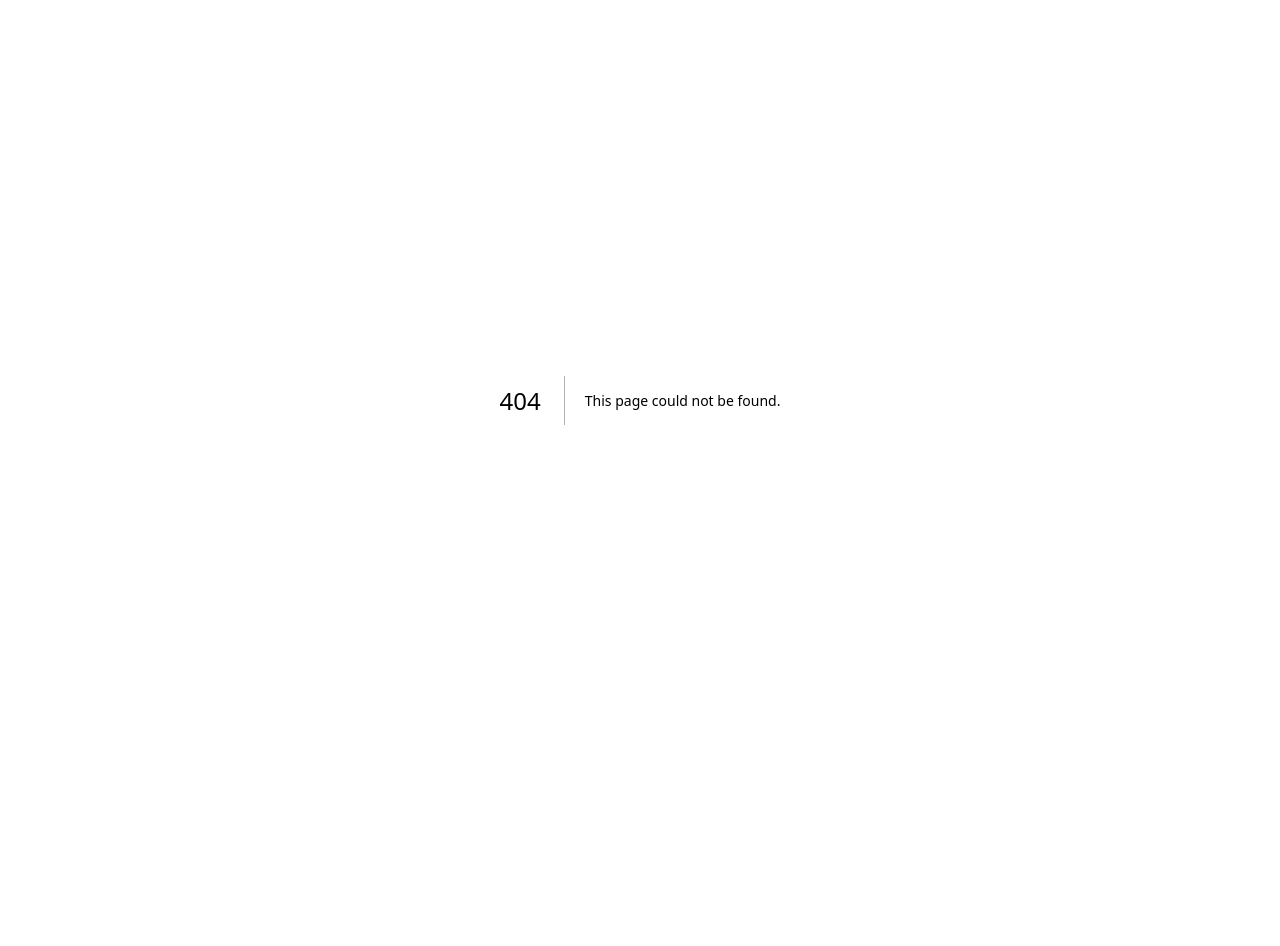
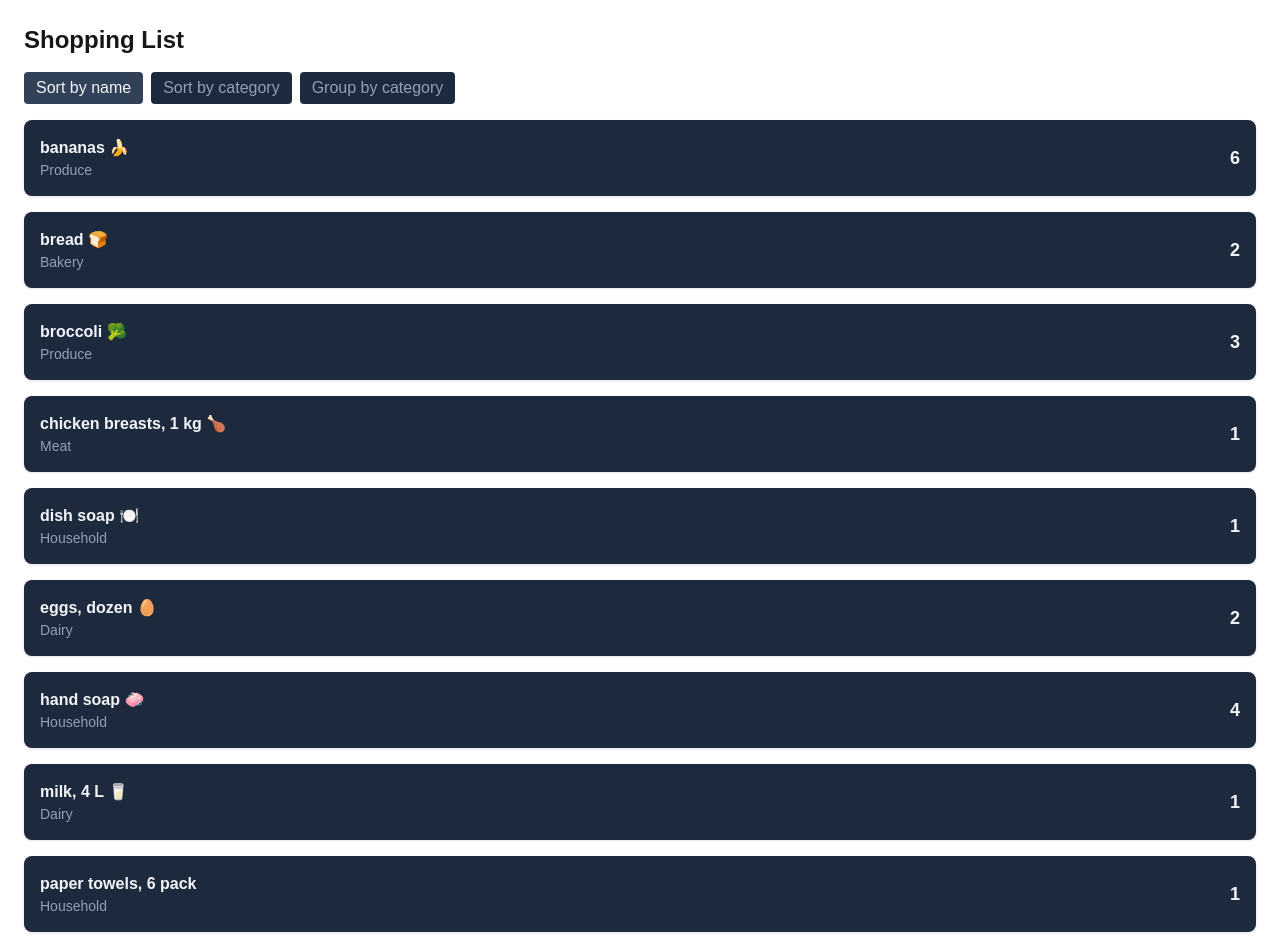
Before and after one commit to Diorphil/Lab1week2, a Next.js app: page /week-5 in a window 1280 px wide. Before the commit this address had no page. Shown: the top 946 px of the page. Before the commit the page ends 800 px from the top, so only its background shows below. Built offline with nearby package versions, Linux system fonts and the light colour scheme.

Commit message:
week 5 asssignment

```diff
--- a/app/page.tsx
+++ b/app/page.tsx
@@ -3,6 +3,10 @@ export default function Home() {
   return (
     <main>
       <h1>CPRG 306: Web Development 2 - Assignments</h1>
+         <div className=" flex justify-center items-start">
+        <Link className="p-10 bg-gray-600 text-white rounded-lg" href="/week-5">
+          <button type="button">week-5</button></Link>
+      </div>
       <div className=" flex justify-center items-start">
         <Link className="p-10 bg-gray-600 text-white rounded-lg" href="/week-2">
           <button type="button">week-2</button></Link>
--- a/app/week-4/new-item.tsx
+++ b/app/week-4/new-item.tsx
@@ -5,15 +5,27 @@ import { useState } from "react";
 export default function NewItem() {
 	const [name, setName] = useState("");
 	const [nameTouched, setNameTouched] = useState(false);
+	const [nameHasInvalidChars, setNameHasInvalidChars] = useState(false);
 	const [quantity, setQuantity] = useState(1);
 	const [category, setCategory] = useState("produce");
+
+	const handleNameChange = (e: React.ChangeEvent<HTMLInputElement>) => {
+		const value = e.target.value;
+		const hasInvalidChars = /[^a-zA-Z\s]/.test(value);
+		setNameHasInvalidChars(hasInvalidChars);
+		setName(value);
+	};
 
 	const handleSubmit = (e: React.FormEvent) => {
 		e.preventDefault();
 
-		if (!name || name.length < 2) {
+		if (!name || name.length < 2 || nameHasInvalidChars) {
 			setNameTouched(true);
-			alert("Name must be at least 2 characters.");
+			if (nameHasInvalidChars) {
+				alert("Name must contain only letters.");
+			} else {
+				alert("Name must be at least 2 characters.");
+			}
 			return;
 		}
 
@@ -26,6 +38,7 @@ export default function NewItem() {
 		setQuantity(1);
 		setCategory("produce");
 		setNameTouched(false);
+		setNameHasInvalidChars(false);
 	};
 
 	return (
@@ -37,16 +50,19 @@ export default function NewItem() {
 					<input
 						type="text"
 						value={name}
-						onChange={(e) => setName(e.target.value)}
+						onChange={handleNameChange}
 						onBlur={() => setNameTouched(true)}
 						placeholder="Enter item name"
 						required
 						className={`w-full px-3 py-2 border rounded-md focus:outline-none focus:ring-2 ${
-							nameTouched && !name ? "border-red-500 focus:ring-red-300" : "border-gray-300 focus:ring-yellow-300"
+							(nameTouched && name.length < 2) || nameHasInvalidChars ? "border-red-500 focus:ring-red-300" : "border-gray-300 focus:ring-yellow-300"
 						}`}
 					/>
-					{(nameTouched && (!name || name.length < 2)) && (
-						<p className="text-red-500 text-sm mt-1">Name must be at least 2 characters.</p>
+					{nameHasInvalidChars && (
+						<p className="text-red-500 text-sm mt-1">Put only letters.</p>
+					)}
+					{(nameTouched && name.length < 2 && !nameHasInvalidChars) && (
+						<p className="text-red-500 text-sm mt-1">Name must be at least 2 letters.</p>
 					)}
 				</div>
 				<div>
@@ -84,7 +100,8 @@ export default function NewItem() {
 				<div className="pt-2">
 					<button
 						type="submit"
-						className="w-full py-2 rounded-md text-white font-medium bg-gradient-to-r from-purple-600 via-pink-500 to-yellow-400 hover:opacity-95 shadow"
+						disabled={!name || name.length < 2 || nameHasInvalidChars}
+						className="w-full py-2 rounded-md text-white font-medium bg-gradient-to-r from-purple-600 via-pink-500 to-yellow-400 hover:opacity-95 shadow disabled:bg-gray-400 disabled:cursor-not-allowed disabled:opacity-60"
 					>
 						Add Item
 					</button>
--- /dev/null
+++ b/app/week-5/item-List.tsx
@@ -0,0 +1,108 @@
+"use client";
+
+import { useState } from "react";
+import Item from "./item";
+import items from "./item.json";
+
+type ItemType = {
+  id: string;
+  name: string;
+  quantity: number;
+  category: string;
+};
+
+export default function ItemList() {
+  const [listItems] = useState<ItemType[]>(items as ItemType[]);
+  const [sortBy, setSortBy] = useState<string>("name");
+
+  const sortedItems = [...listItems].sort((a, b) => {
+    if (sortBy === "category") {
+      return a.category.localeCompare(b.category);
+    }
+    return a.name.localeCompare(b.name);
+  });
+
+  const grouped = Object.entries(
+    listItems.reduce<Record<string, ItemType[]>>((acc, it) => {
+      const cat = it.category ?? "uncategorized";
+      if (!acc[cat]) acc[cat] = [];
+      acc[cat].push(it);
+      return acc;
+    }, {})
+  )
+    .map(([category, items]) => ({
+      category,
+      items: items.sort((a, b) => a.name.localeCompare(b.name)),
+    }))
+    .sort((a, b) => a.category.localeCompare(b.category));
+
+  return (
+    <>
+      <div className="mb-4 flex gap-2">
+        <button
+          onClick={() => setSortBy("name")}
+          className={
+            (sortBy === "name"
+              ? "bg-slate-700 text-slate-100"
+              : "bg-slate-800 text-slate-400") + " px-3 py-1 rounded"
+          }
+        >
+          Sort by name
+        </button>
+
+        <button
+          onClick={() => setSortBy("category")}
+          className={
+            (sortBy === "category"
+              ? "bg-slate-700 text-slate-100"
+              : "bg-slate-800 text-slate-400") + " px-3 py-1 rounded"
+          }
+        >
+          Sort by category
+        </button>
+
+        <button
+          onClick={() => setSortBy("group")}
+          className={
+            (sortBy === "group"
+              ? "bg-slate-700 text-slate-100"
+              : "bg-slate-800 text-slate-400") + " px-3 py-1 rounded"
+          }
+        >
+          Group by category
+        </button>
+      </div>
+
+      {sortBy === "group" ? (
+        <div className="space-y-6">
+          {grouped.map((g) => (
+            <section key={g.category}>
+              <h3 className="font-semibold capitalize">{g.category}</h3>
+              <ul className="pl-4 mt-2 space-y-2">
+                {g.items.map((it) => (
+                  <Item
+                    key={String(it.id)}
+                    name={it.name}
+                    quantity={it.quantity}
+                    category={it.category}
+                  />
+                ))}
+              </ul>
+            </section>
+          ))}
+        </div>
+      ) : (
+        <ul className="space-y-4">
+          {sortedItems.map((it) => (
+            <Item
+              key={String(it.id)}
+              name={it.name}
+              quantity={it.quantity}
+              category={it.category}
+            />
+          ))}
+        </ul>
+      )}
+    </>
+  );
+}
--- /dev/null
+++ b/app/week-5/item.json
@@ -0,0 +1,74 @@
+[
+  {
+    "id": "1h2GJKH12gkHG31h1H",
+    "name": "milk, 4 L 🥛",
+    "quantity": 1,
+    "category": "dairy"
+  },
+  {
+    "id": "2KJH3k2j3H1k2J3K1H",
+    "name": "bread 🍞",
+    "quantity": 2,
+    "category": "bakery"
+  },
+  {
+    "id": "3h2KJH3k2j3H1k2J3",
+    "name": "eggs, dozen 🥚",
+    "quantity": 2,
+    "category": "dairy"
+  },
+  {
+    "id": "4k2J3K1H2GJKH12gk",
+    "name": "bananas 🍌",
+    "quantity": 6,
+    "category": "produce"
+  },
+  {
+    "id": "5H1h1H2KJH3k2j3H",
+    "name": "broccoli 🥦",
+    "quantity": 3,
+    "category": "produce"
+  },
+  {
+    "id": "6H1k2J3K1H2GJKH1",
+    "name": "chicken breasts, 1 kg 🍗",
+    "quantity": 1,
+    "category": "meat"
+  },
+  {
+    "id": "7gkHG31h1H2KJH3k",
+    "name": "pasta sauce 🍝",
+    "quantity": 3,
+    "category": "canned goods"
+  },
+  {
+    "id": "8j3H1k2J3K1H2GJK",
+    "name": "spaghetti, 454 g 🍝",
+    "quantity": 2,
+    "category": "dry goods"
+  },
+  {
+    "id": "9H12gkHG31h1H2KJ",
+    "name": "toilet paper, 12 pack 🧻",
+    "quantity": 1,
+    "category": "household"
+  },
+  {
+    "id": "10H3k2j3H1k2J3K1",
+    "name": "paper towels, 6 pack",
+    "quantity": 1,
+    "category": "household"
+  },
+  {
+    "id": "11k2J3K1H2GJKH12",
+    "name": "dish soap 🍽️",
+    "quantity": 1,
+    "category": "household"
+  },
+  {
+    "id": "12GJKH12gkHG31h1",
+    "name": "hand soap 🧼",
+    "quantity": 4,
+    "category": "household"
+  }
+]
--- /dev/null
+++ b/app/week-5/item.tsx
@@ -0,0 +1,17 @@
+interface ItemProps {
+  name: string;
+  quantity: number;
+  category: string;
+}
+
+export default function Item({ name, quantity, category }: ItemProps) {
+  return (
+    <li className="flex justify-between items-center bg-slate-800 text-slate-100 p-4 rounded-lg shadow">
+      <div>
+        <p className="font-semibold">{name}</p>
+        <p className="text-sm text-slate-400 capitalize">{category}</p>
+      </div>
+      <span className="text-lg font-bold">{quantity}</span>
+    </li>
+  );
+}
--- /dev/null
+++ b/app/week-5/page.tsx
@@ -0,0 +1,10 @@
+import ItemList from "./item-List"
+
+export default function Page() {
+  return (
+    <main className="p-6">
+      <h1 className="text-2xl font-bold mb-4">Shopping List</h1>
+      <ItemList />
+    </main>
+  );
+}
```
